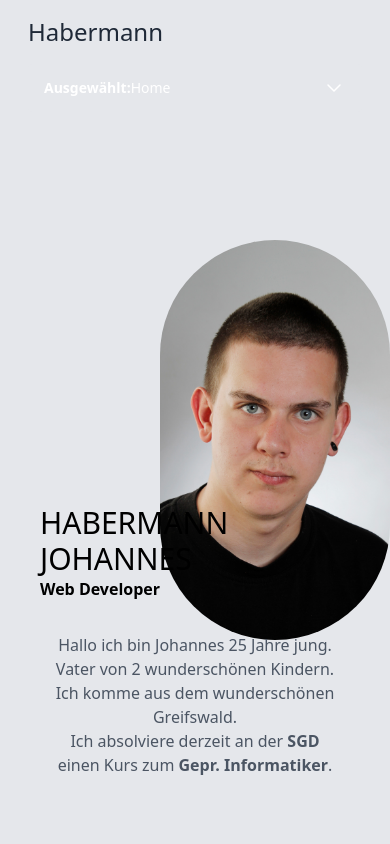
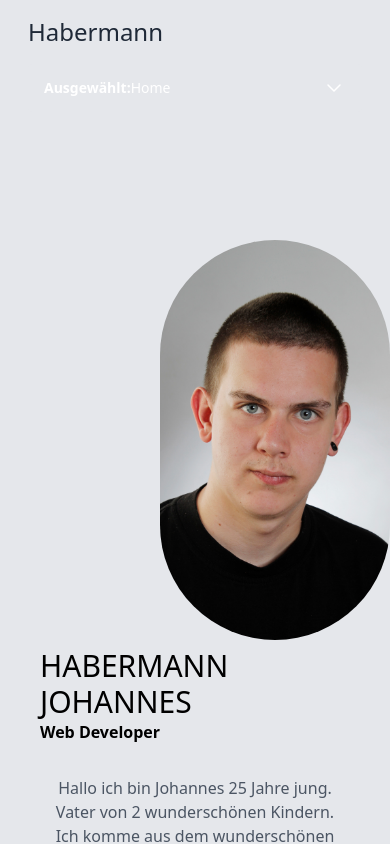
Before and after one commit to HanibalEckzahn/Angular-Portfolio, an Angular app: page / in a window 390 px wide. Shown: the top 844 px of the page. Built offline with nearby package versions, Linux system fonts and the light colour scheme.

Commit message:
adding padding img for mobile device

```diff
--- a/src/app/aboutme/aboutme.component.scss
+++ b/src/app/aboutme/aboutme.component.scss
@@ -13,3 +13,14 @@
   padding-top: 15rem;
   padding-left: 10rem;
 }
+
+@media screen and (max-width: 767px) {
+  .img-div {
+    padding-bottom: 20rem;
+  }
+}
+@media screen and (max-width: 435px) {
+  .img-div {
+    padding-bottom: 23rem;
+  }
+}
```
